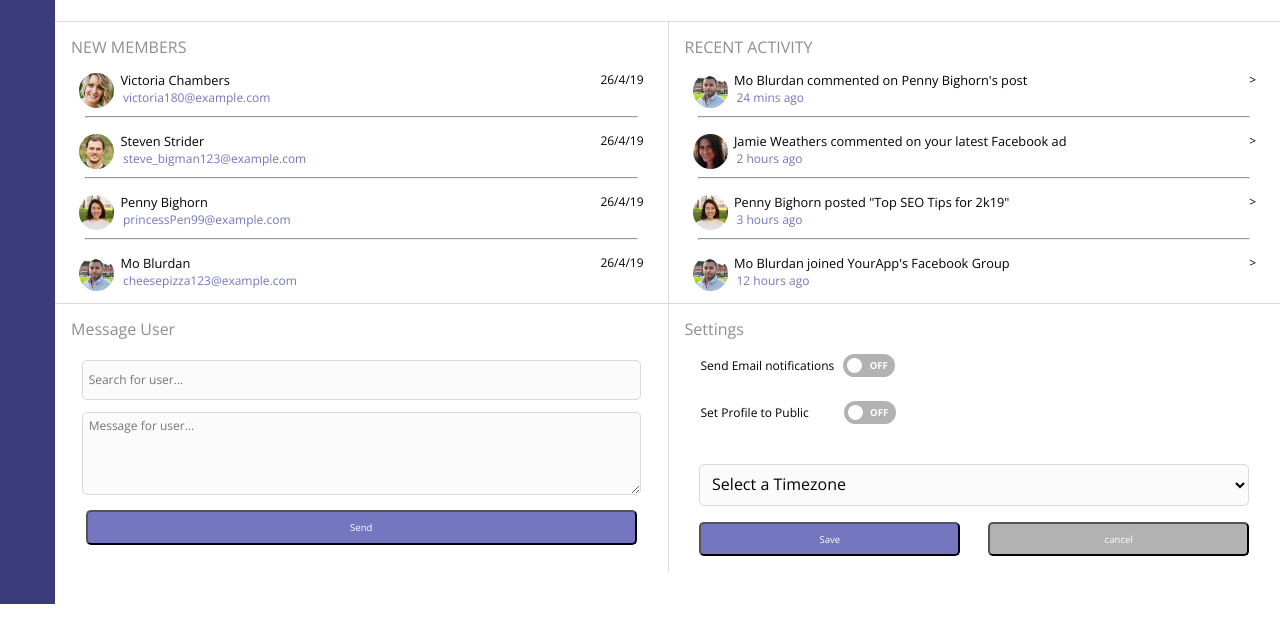
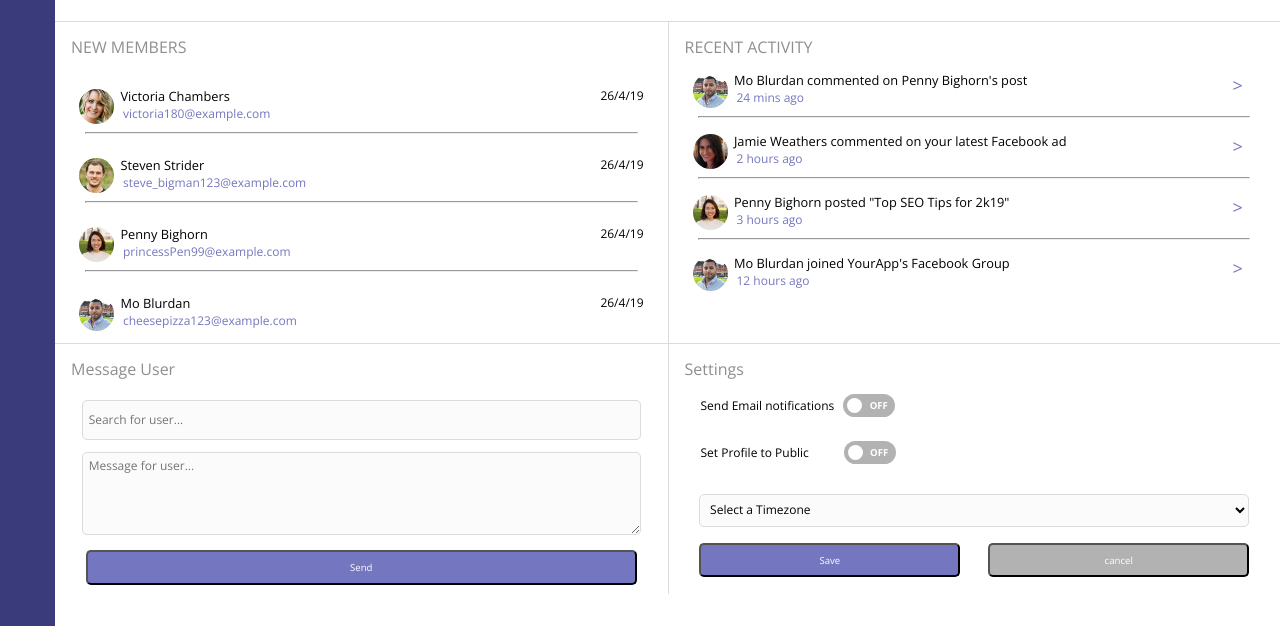
Before and after one commit to Luke-Markham/TechDegreeProjectSeven, a website: page web_app_dashboard_v3.1/index.html in a window 1280 px wide. Shown: the part 1236-1862 px from the top of the page. Before the commit the page ends 1840 px from the top, so only its background shows below. Drawn offline with nearby package versions, Linux system fonts and the light colour scheme.

Commit message:
pair review push

```diff
--- a/web_app_dashboard_v3.1/index.html
+++ b/web_app_dashboard_v3.1/index.html
@@ -337,7 +337,7 @@
       <!--New-Members--------------------->
       <section class="new-members">
         <h3 class="section-h3">NEW MEMBERS</h3>
-        <div class="members-container">
+
         <!-- member-1 -->
         <div class="member-1">
           <img src="images/member-1.jpg" alt="member profile picture" />
@@ -359,7 +359,7 @@
           <p>26/4/19</p>
         </div>
         <hr />
-        </div>
+
         <!-- member-3 -->
         <div class="member-3">
           <img src="images/member-3.jpg" alt="member profile picture" />
@@ -391,7 +391,7 @@
               <p>Mo Blurdan commented on Penny Bighorn's post</p>
               <a href="#">24 mins ago</a>
             </div>
-            <p>&gt;</p>
+            <p class=arrow>&gt;</p>
           </div>
           <hr />
         </div>
@@ -402,7 +402,7 @@
             <p>Jamie Weathers commented on your latest Facebook ad</p>
             <a href="#">2 hours ago</a>
           </div>
-          <p>&gt;</p>
+          <p  class=arrow>&gt;</p>
         </div>
         <hr />
         <!-- member-3 -->
@@ -412,7 +412,7 @@
             <p>Penny Bighorn posted "Top SEO Tips for 2k19"</p>
             <a href="#">3 hours ago</a>
           </div>
-          <p>&gt;</p>
+          <p  class=arrow>&gt;</p>
         </div>
         <hr />
         <!-- member-4 -->
@@ -422,7 +422,7 @@
             <p>Mo Blurdan joined YourApp's Facebook Group</p>
             <a href="#">12 hours ago</a>
           </div>
-          <p>&gt;</p>
+          <p  class=arrow>&gt;</p>
         </div>
       </section>
       <!--Messages--------------------->
--- a/web_app_dashboard_v3.1/scss/components/_flex.scss
+++ b/web_app_dashboard_v3.1/scss/components/_flex.scss
@@ -68,6 +68,12 @@
 
 // members--
 
+.new-members {
+  @include flex($dir: column, $just: stretch) {
+    flex-grow: 1;
+  }
+}
+
 .member-1,
 .member-2,
 .member-3,
--- a/web_app_dashboard_v3.1/scss/components/_forms.scss
+++ b/web_app_dashboard_v3.1/scss/components/_forms.scss
@@ -109,6 +109,6 @@ input:checked + .slider:before {
 #timezone {
   margin-top: 2.5em;
   display: block;
-  font-size: 1em;
+  font-size: 0.75em;
   font-weight: 300;
 }
--- a/web_app_dashboard_v3.1/scss/components/_typography.scss
+++ b/web_app_dashboard_v3.1/scss/components/_typography.scss
@@ -116,6 +116,15 @@
     color: $green;
   }
 }
+.arrow {
+  color: $base;
+  height: 20px;
+  width: 20px;
+  padding-top: 0.5em;
+  padding-left: 0.5em;
+  display: inline-block;
+  transform: scale(1.5);
+}
 
 // settings--
 .settings label {
```
Also changed, not shown: web_app_dashboard_v3.1/css/styles.css, 1 other file. Lines whose indentation alone changed are shown as unchanged.
